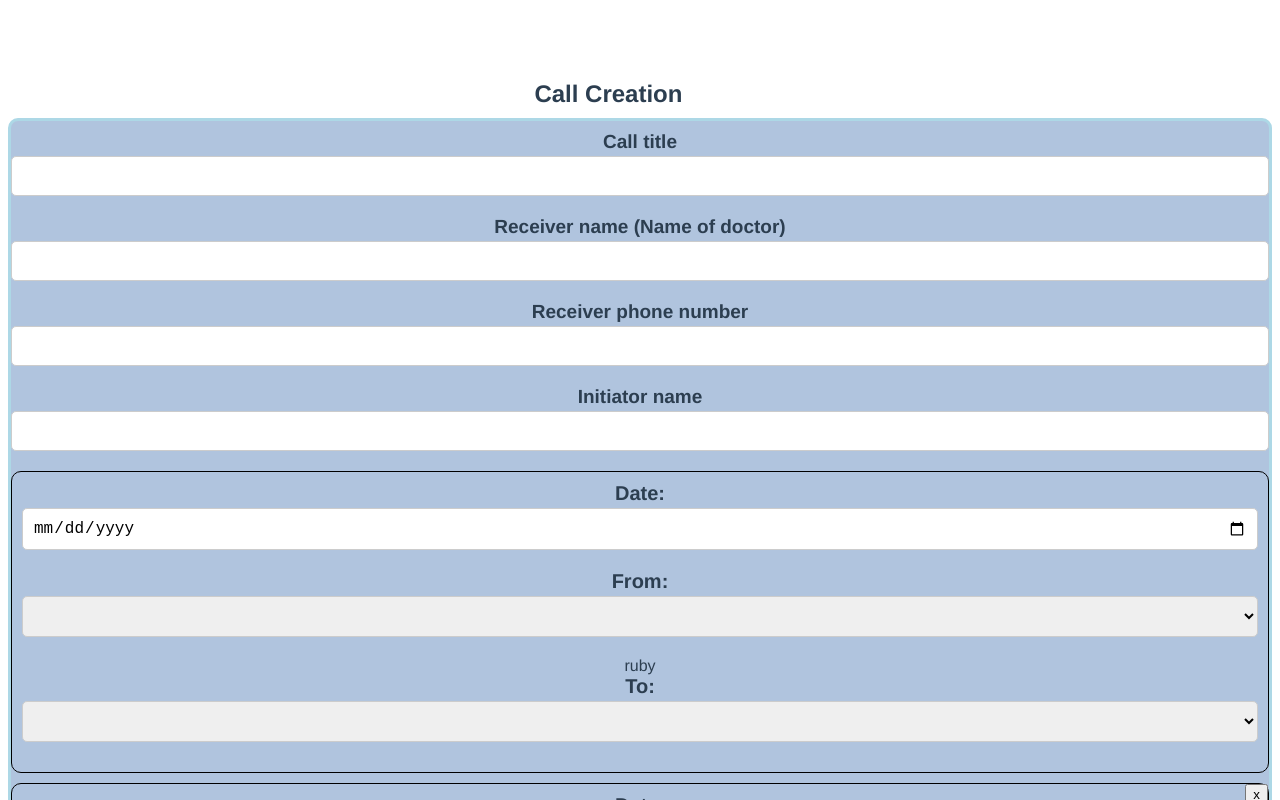
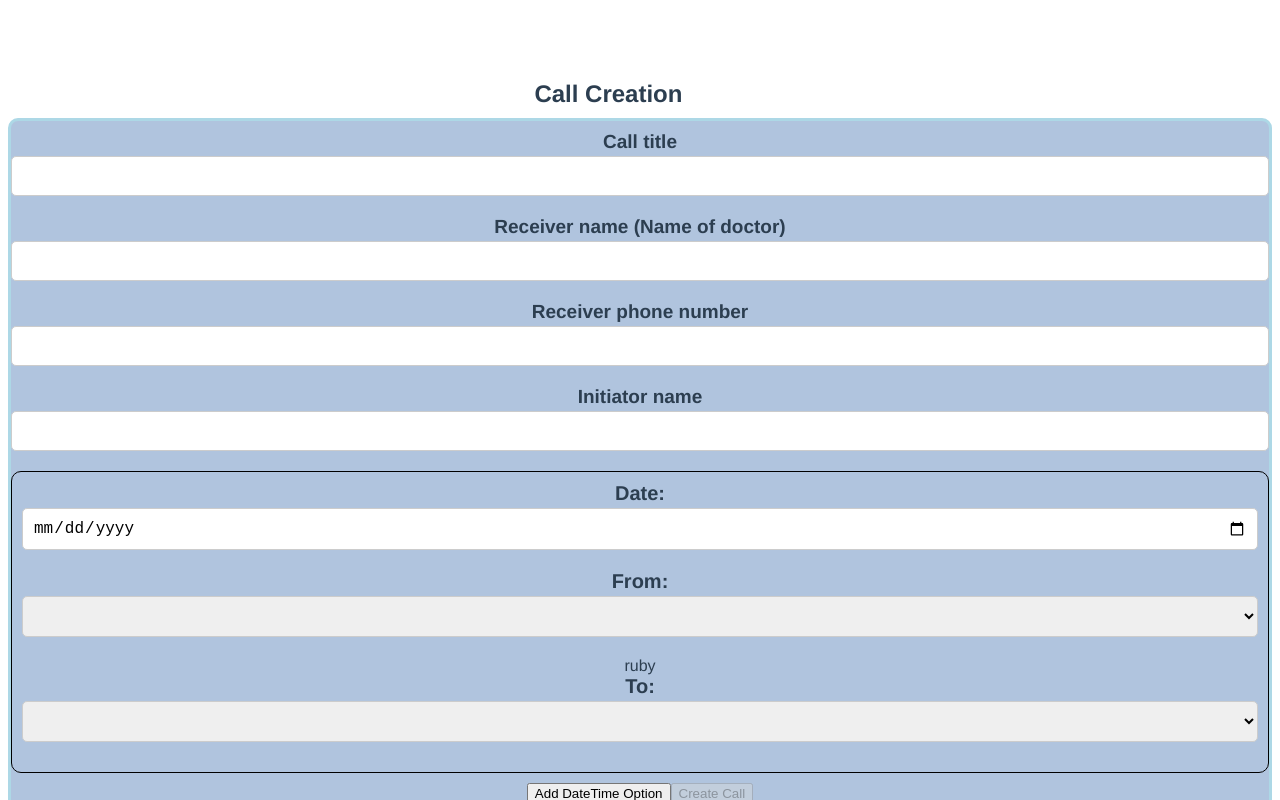
Before and after one commit to CaRniFeXeR/NeverCallAgain, a Vue app in the folder src/frontend/neverCallAgain-vue-gui/: page / in a window 1280 px wide. Both pictures are taken after typing "Sample" into the empty fields and a click on the button "Create new Call". Shown: the top 800 px of the page. Built offline with nearby package versions, Linux system fonts and the light colour scheme.

Commit message:
added counter for datetime options

```diff
--- a/src/frontend/neverCallAgain-vue-gui/src/components/CreateCall.vue
+++ b/src/frontend/neverCallAgain-vue-gui/src/components/CreateCall.vue
@@ -72,6 +72,15 @@
 
     <button
       class="create-btn"
+      @click="incrementdatetimeCount"
+      ref="incrementdatetimeCount"
+      :disabled="this.datetimeCount >= 3"
+    >
+      Add DateTime Option
+    </button>
+
+    <button
+      class="create-btn"
       @click="emitCreateCall"
       ref="createCallBtn"
       :disabled="!allFieldsFilled"
@@ -96,7 +105,7 @@ export default {
       receiver_telnr: "",
       initiator_name: "",
       possibleDates: [],
-      datetimeCount: 3,
+      datetimeCount: 1,
     };
   },
 
@@ -131,6 +140,9 @@ export default {
     onOptionSelected(option) {
       this.selectedOption = option;
       console.log(option);
+    },
+    incrementdatetimeCount() {
+      this.datetimeCount++;
     },
   },
 };
```
